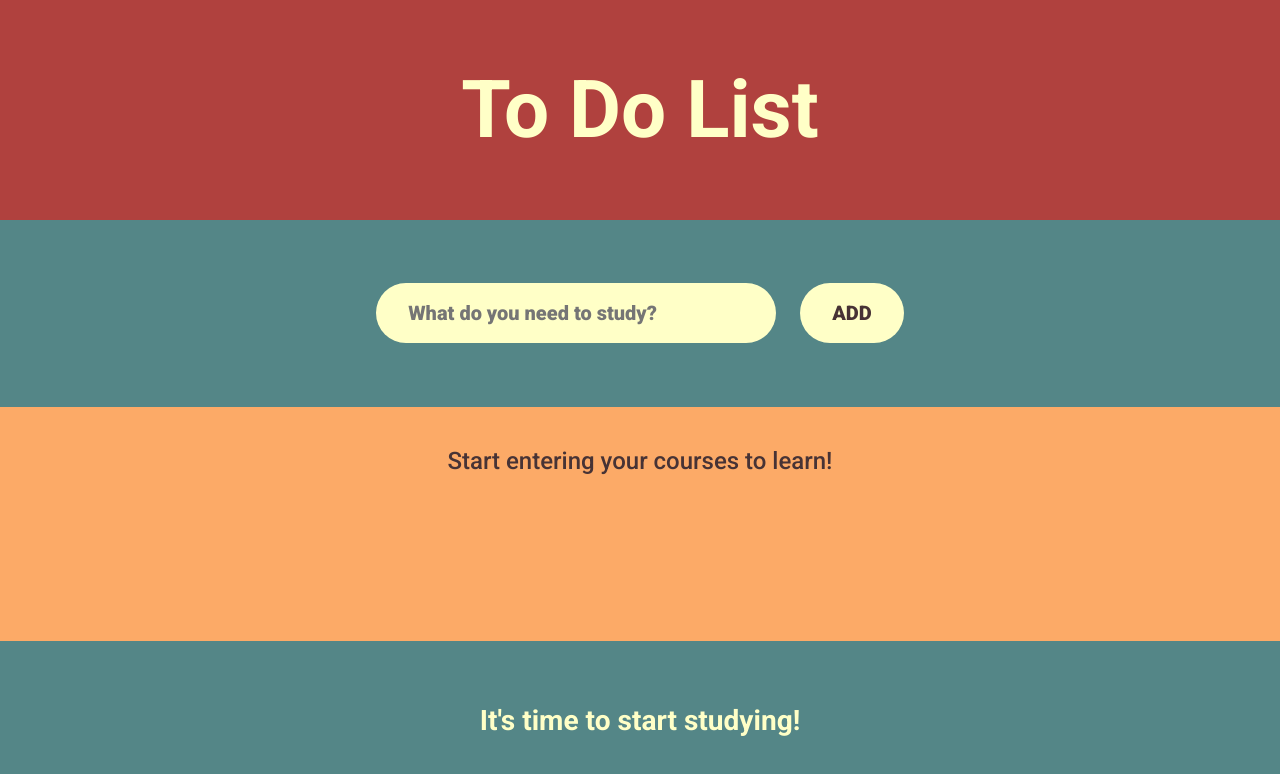
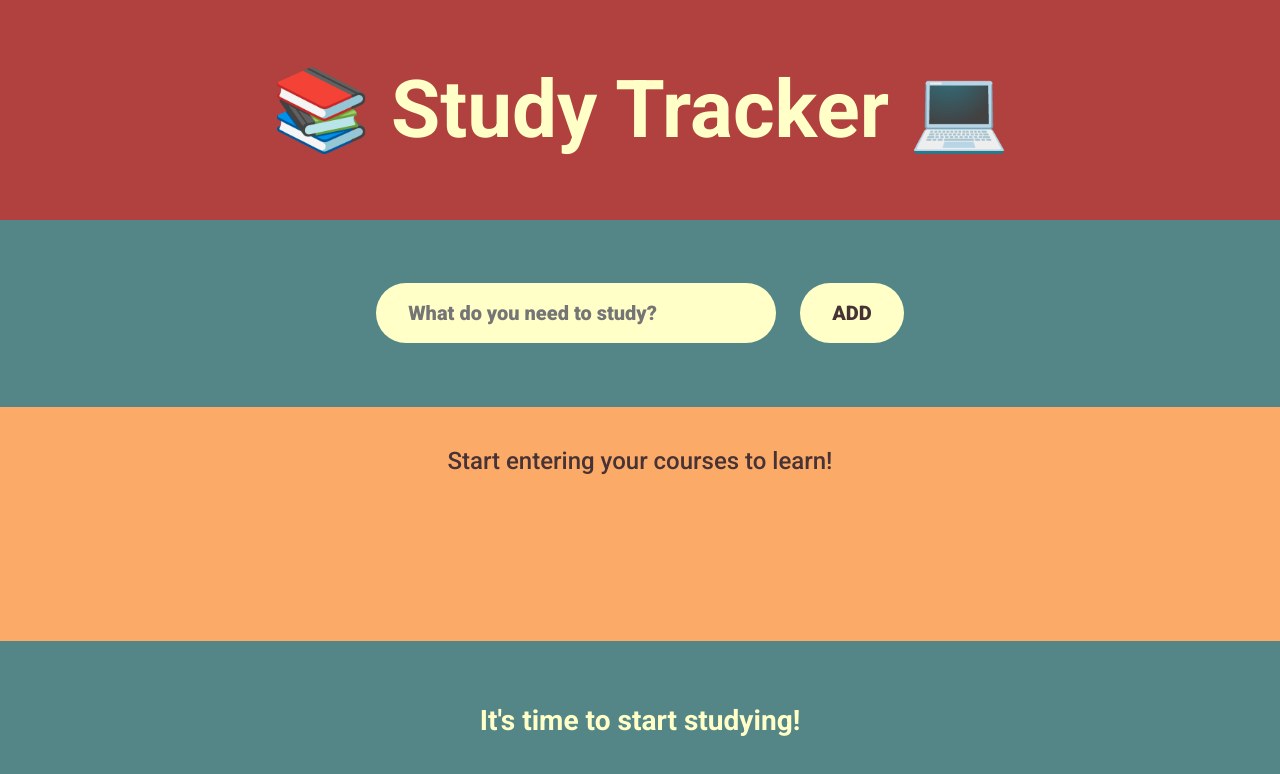
Before and after one commit to kpcullen/to-do-list, a React (Create React App) app: page / in a window 1280 px wide. Shown: the top 774 px of the page. Built offline with nearby package versions, Linux system fonts and the light colour scheme.

Commit message:
Adjusts Header

```diff
--- a/src/Header.js
+++ b/src/Header.js
@@ -1,7 +1,7 @@
 export default function Header() {
   return (
     <div className="header">
-      <h1>To Do List</h1>
+      <h1>📚 Study Tracker 💻</h1>
     </div>
   );
 }
```
